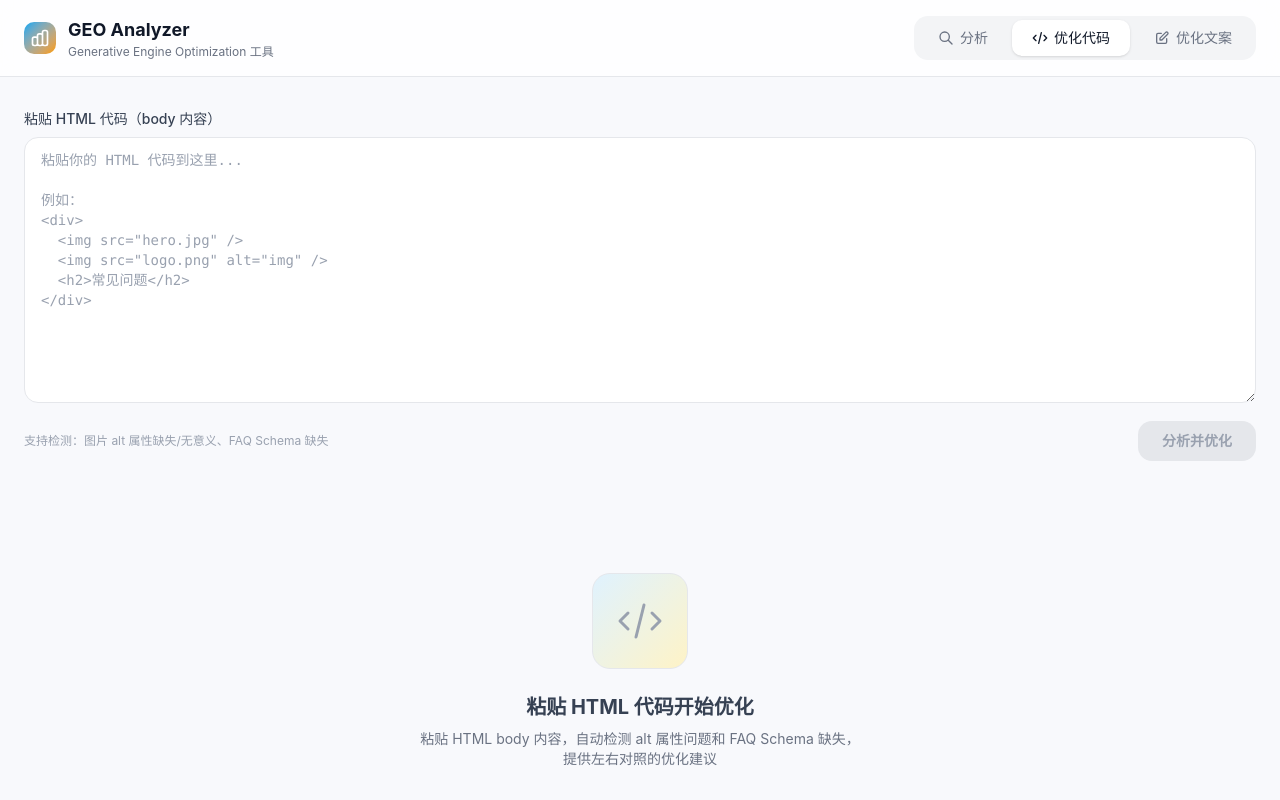
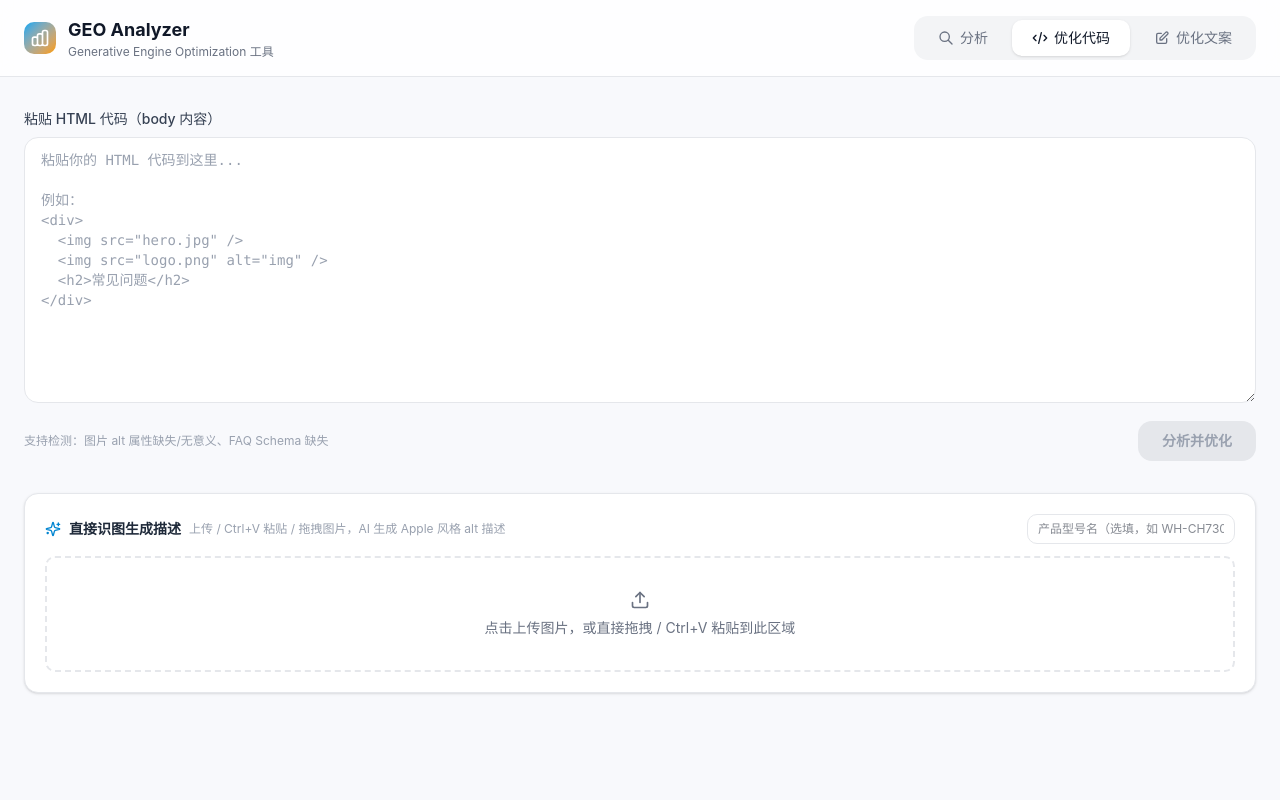
Before and after one commit to yokogeng2015/geo_analysis, a Next.js app: page / in a window 1280 px wide. Both pictures are taken after a click on the button "优化代码". Shown: the top 800 px of the page. Built offline with nearby package versions, Linux system fonts and the light colour scheme; a web font is replaced by a local one.

Commit message:
fix(optimizer): 直接识图面板移至优化代码 tab 输入区常驻展示并改为独立组件
Coze-Commit-Type: user
Coze-User-ID: 2983441919381978
Coze-Conversation-ID: 12866061

```diff
--- a/src/app/page.tsx
+++ b/src/app/page.tsx
@@ -7,6 +7,7 @@ import { CodeSuggestionCard } from '@/components/code-suggestion-card';
 import { DimensionDetail } from '@/components/dimension-detail';
 import { ScoreGauge } from '@/components/score-gauge';
 import { CodeOptimizer } from '@/components/code-optimizer';
+import { ImageDescribePanel } from '@/components/image-describe-panel';
 import { CopyOptimizer } from '@/components/copy-optimizer';
 import { OptimizationModal } from '@/components/optimization-modal';
 import { analyzeHTMLCode } from '@/lib/code-optimizer';
@@ -851,6 +852,11 @@ export default function Home() {
               )}
             </section>
 
+            {/* 直接识图生成描述：常驻显示，独立于 HTML 解析（上传 / 粘贴 / 拖拽图片 → AI 流式生成描述） */}
+            <div className="mb-8">
+              <ImageDescribePanel />
+            </div>
+
             {/* Code optimization results */}
             {codeResult && (
               <CodeOptimizer
--- a/src/components/code-optimizer.tsx
+++ b/src/components/code-optimizer.tsx
@@ -6,7 +6,6 @@ import { generateFaqSchema } from '@/lib/code-optimizer';
 import { streamAltDescription } from '@/lib/ai-describe-client';
 import { cn } from '@/lib/utils';
 import { AltIssueItem } from './alt-issue-item';
-import { ImageDescribePanel } from './image-describe-panel';
 
 interface CodeOptimizerProps {
   sourceCode: string;
@@ -229,9 +228,6 @@ export function CodeOptimizer({
           </p>
         </div>
       </div>
-
-      {/* 直接识图生成描述：上传 / 粘贴 / 拖拽任意图片，AI 流式生成 alt 风格描述 */}
-      <ImageDescribePanel modelName={modelName} onPreview={setPreviewSrc} />
 
       {/* Alt issues list with tabs */}
       {altIssues.length > 0 && (
--- a/src/components/image-describe-panel.tsx
+++ b/src/components/image-describe-panel.tsx
@@ -13,24 +13,17 @@ interface DescribeImage {
   error?: string;
 }
 
-interface ImageDescribePanelProps {
-  /** 用户输入的型号名，识图描述需要型号时使用 */
-  modelName: string;
-  /** 点击缩略图放大预览 */
-  onPreview: (src: string) => void;
-}
-
 /**
  * 「直接识图生成描述」面板：上传 / Ctrl+V 粘贴 / 拖拽任意图片，
  * 调用多模态 LLM（SSE 流式）生成 Apple 官网风格 alt 描述，可编辑、复制。
+ * 自带「产品型号名（选填）」输入与图片放大预览弹窗，可独立于 HTML 解析使用。
  */
-export const ImageDescribePanel = memo(function ImageDescribePanel({
-  modelName,
-  onPreview,
-}: ImageDescribePanelProps) {
+export const ImageDescribePanel = memo(function ImageDescribePanel() {
   const [images, setImages] = useState<DescribeImage[]>([]);
   const [copiedId, setCopiedId] = useState<number | null>(null);
   const [dragging, setDragging] = useState(false);
+  const [modelName, setModelName] = useState('');
+  const [previewSrc, setPreviewSrc] = useState<string | null>(null);
   const idRef = useRef(0);
   const fileInputRef = useRef<HTMLInputElement>(null);
   const abortMapRef = useRef<Map<number, AbortController>>(new Map());
@@ -137,10 +130,17 @@ export const ImageDescribePanel = memo(function ImageDescribePanel({
 
   return (
     <section className="rounded-xl border border-gray-200 bg-white p-5 shadow-sm">
-      <div className="mb-3 flex items-center gap-2">
+      <div className="mb-3 flex flex-wrap items-center gap-2">
         <Sparkles className="h-4 w-4 text-sky-600" />
         <h3 className="text-sm font-semibold text-gray-800">直接识图生成描述</h3>
         <span className="text-xs text-gray-400">上传 / Ctrl+V 粘贴 / 拖拽图片，AI 生成 Apple 风格 alt 描述</span>
+        <input
+          type="text"
+          value={modelName}
+          onChange={(e) => setModelName(e.target.value)}
+          placeholder="产品型号名（选填，如 WH-CH730N）"
+          className="ml-auto w-52 text-xs px-2.5 py-1.5 border border-gray-200 rounded-lg focus:outline-none focus:border-sky-400 focus:ring-1 focus:ring-sky-400/20"
+        />
       </div>
 
       <input
@@ -190,7 +190,7 @@ export const ImageDescribePanel = memo(function ImageDescribePanel({
                 {/* 缩略图：点击放大 */}
                 <button
                   type="button"
-                  onClick={() => onPreview(img.dataUrl)}
+                  onClick={() => setPreviewSrc(img.dataUrl)}
                   className="group h-12 w-16 flex-shrink-0 overflow-hidden rounded border border-gray-200 bg-gray-50 transition-colors hover:border-sky-400"
                   title="点击放大预览"
                 >
@@ -279,6 +279,33 @@ export const ImageDescribePanel = memo(function ImageDescribePanel({
           <span>描述可直接编辑后复制</span>
         </div>
       )}
+
+      {/* 图片放大预览 */}
+      {previewSrc && (
+        <div
+          className="fixed inset-0 z-50 flex items-center justify-center bg-black/50 p-4"
+          onClick={() => setPreviewSrc(null)}
+        >
+          <div
+            className="bg-white rounded-xl max-w-4xl max-h-[90vh] overflow-auto"
+            onClick={(e) => e.stopPropagation()}
+          >
+            <div className="flex items-center justify-between px-5 py-3 border-b border-gray-200">
+              <h3 className="font-semibold text-gray-900 text-sm">图片预览</h3>
+              <button onClick={() => setPreviewSrc(null)} className="text-gray-400 hover:text-gray-600">
+                <svg className="w-5 h-5" fill="none" viewBox="0 0 24 24" stroke="currentColor">
+                  <path strokeLinecap="round" strokeLinejoin="round" strokeWidth={2} d="M6 18L18 6M6 6l12 12" />
+                </svg>
+              </button>
+            </div>
+            <div className="p-5">
+              {/* eslint-disable-next-line @next/next/no-img-element */}
+              <img src={previewSrc} alt="预览图片" className="max-w-full h-auto rounded-lg" />
+              <p className="mt-3 text-xs text-gray-500 break-all">{previewSrc.slice(0, 120)}{previewSrc.length > 120 ? '…' : ''}</p>
+            </div>
+          </div>
+        </div>
+      )}
     </section>
   );
 });
```
Also changed, not shown: assets/image_20261021143128994.png (added), 1 other file (tests, documents, lock files or other folders).
